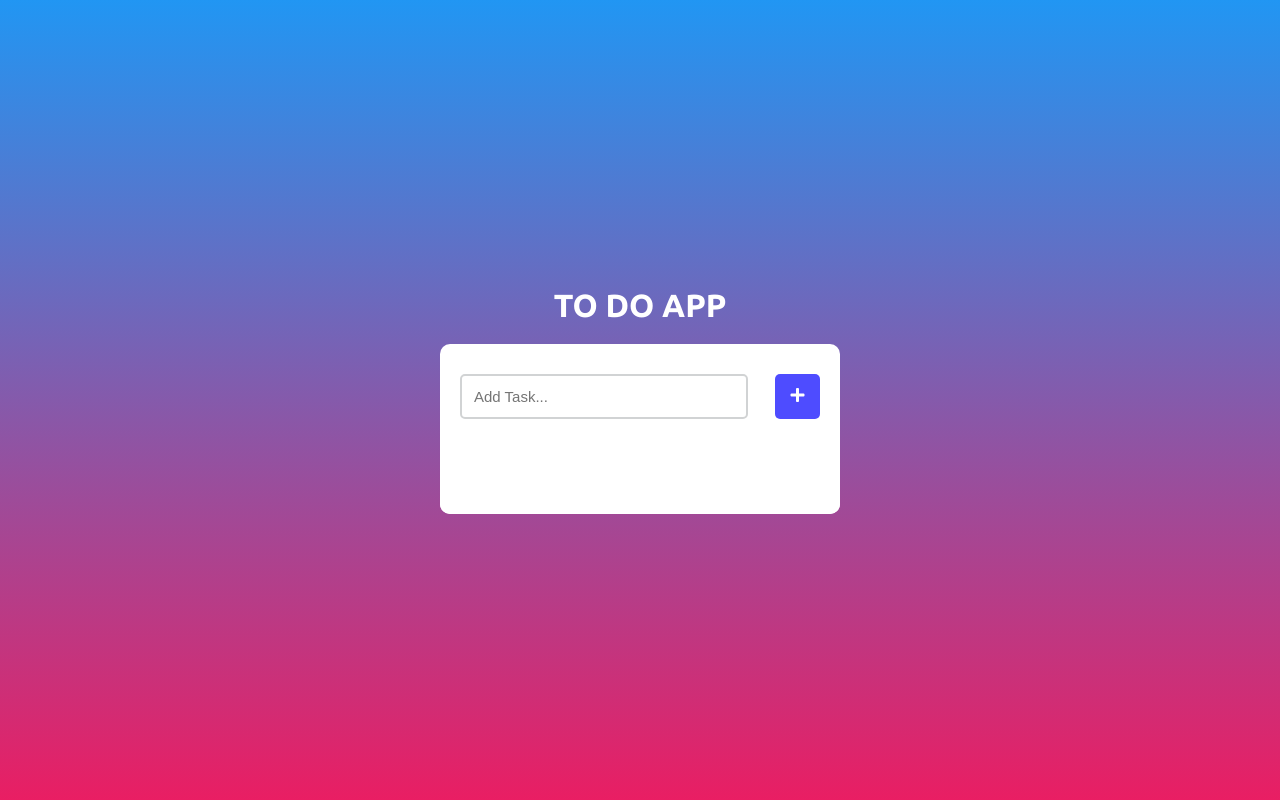
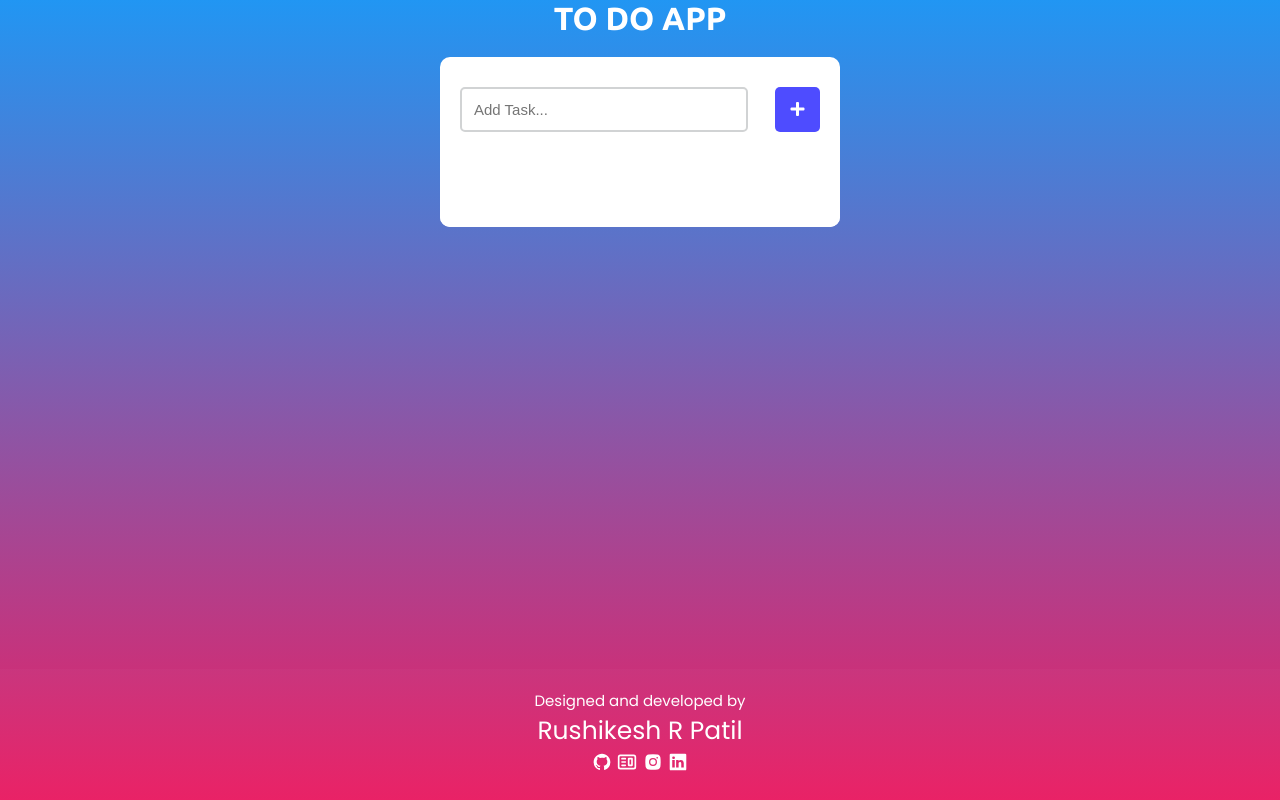
Before and after one commit to aero971/ToDo-JS, a plain HTML site: page index.html in a window 1280 px wide. Drawn offline with Linux system fonts and the light colour scheme.

Commit message:
Update index.html

```diff
--- a/index.html
+++ b/index.html
@@ -24,6 +24,7 @@
     margin: 0;
     box-sizing: border-box;
 }
+
 
 body {
     height: 100vh;
@@ -139,6 +140,47 @@ h1 {
     font-family: 'Ubuntu', sans-serif;
 }
 
+.sig{
+  font-family: "Poppins", sans-serif;
+  font-size: 15px;
+  font-weight: 100;
+}
+.nm{
+  font-family: "Poppins", sans-serif;
+  font-size: 25px;
+  font-weight: 500;
+
+}
+.social{
+  font-size: 18px;
+}
+a{
+  text-decoration: none;
+  color: #fff;
+  cursor: pointer;
+  font-size: 20px;
+}
+a:hover{
+    color: #419ef0;
+}
+body {
+    min-height: 100vh;
+    margin: 0;
+    display: flex;
+    flex-direction: column;
+}
+
+
+
+.ft {
+    margin-top: auto;
+
+    background-color: rgba(255, 255, 255, 0.02);
+    padding: 20px;
+    text-align: center;
+    width: 100%;
+    color: white;
+}
     </style>
 
     <title>Todo APP</title>
@@ -156,6 +198,36 @@ h1 {
         </div>
         <div id="tasks"></div>
     </div>
+
+    <div class="ft">
+        <footer>
+          <div class="sig">
+          Designed and developed by<br>
+        </div>
+          <div class="nm">
+          Rushikesh R Patil<br>
+        </div>
+          <div class="social">
+            <a href="https://github.com/aero971">
+                <svg xmlns="http://www.w3.org/2000/svg" width="1em" height="1em" viewBox="0 0 24 24"><path fill="currentColor" fill-rule="evenodd" d="M12 2C6.475 2 2 6.475 2 12a9.994 9.994 0 0 0 6.838 9.488c.5.087.687-.213.687-.476c0-.237-.013-1.024-.013-1.862c-2.512.463-3.162-.612-3.362-1.175c-.113-.288-.6-1.175-1.025-1.413c-.35-.187-.85-.65-.013-.662c.788-.013 1.35.725 1.538 1.025c.9 1.512 2.338 1.087 2.912.825c.088-.65.35-1.087.638-1.337c-2.225-.25-4.55-1.113-4.55-4.938c0-1.088.387-1.987 1.025-2.687c-.1-.25-.45-1.275.1-2.65c0 0 .837-.263 2.75 1.024a9.28 9.28 0 0 1 2.5-.337c.85 0 1.7.112 2.5.337c1.912-1.3 2.75-1.024 2.75-1.024c.55 1.375.2 2.4.1 2.65c.637.7 1.025 1.587 1.025 2.687c0 3.838-2.337 4.688-4.562 4.938c.362.312.675.912.675 1.85c0 1.337-.013 2.412-.013 2.75c0 .262.188.574.688.474A10.016 10.016 0 0 0 22 12c0-5.525-4.475-10-10-10"/></svg>
+            </a>
+
+            <a href="https://rushipatil99.netlify.app/">
+                <svg xmlns="http://www.w3.org/2000/svg" width="1em" height="1em" viewBox="0 0 24 24"><g fill="currentColor"><path fill-rule="evenodd" d="M14 7a1 1 0 0 0-1 1v8a1 1 0 0 0 1 1h4a1 1 0 0 0 1-1V8a1 1 0 0 0-1-1zm3 2h-2v6h2z" clip-rule="evenodd"/><path d="M6 7a1 1 0 0 0 0 2h4a1 1 0 1 0 0-2zm0 4a1 1 0 1 0 0 2h4a1 1 0 1 0 0-2zm-1 5a1 1 0 0 1 1-1h4a1 1 0 1 1 0 2H6a1 1 0 0 1-1-1"/><path fill-rule="evenodd" d="M4 3a3 3 0 0 0-3 3v12a3 3 0 0 0 3 3h16a3 3 0 0 0 3-3V6a3 3 0 0 0-3-3zm16 2H4a1 1 0 0 0-1 1v12a1 1 0 0 0 1 1h16a1 1 0 0 0 1-1V6a1 1 0 0 0-1-1" clip-rule="evenodd"/></g></svg>
+            </a>
+
+            <a href="https://www.instagram.com/being_varah_mihir?igsh=MXc1aWZ3dnoyYnJpNw==">
+              <svg xmlns="http://www.w3.org/2000/svg" width="1em" height="1em" viewBox="0 0 24 24"><path fill="currentColor" d="M12 8.75a3.25 3.25 0 1 0 0 6.5a3.25 3.25 0 0 0 0-6.5"/><path fill="currentColor" fill-rule="evenodd" d="M6.77 3.082a47.472 47.472 0 0 1 10.46 0c1.899.212 3.43 1.707 3.653 3.613a45.67 45.67 0 0 1 0 10.61c-.223 1.906-1.754 3.401-3.652 3.614a47.468 47.468 0 0 1-10.461 0c-1.899-.213-3.43-1.708-3.653-3.613a45.672 45.672 0 0 1 0-10.611C3.34 4.789 4.871 3.294 6.77 3.082M17 6a1 1 0 1 0 0 2a1 1 0 0 0 0-2m-9.75 6a4.75 4.75 0 1 1 9.5 0a4.75 4.75 0 0 1-9.5 0" clip-rule="evenodd"/></svg>      </a>
+
+            <a href="https://www.linkedin.com/in/rushi9999">
+              <svg xmlns="http://www.w3.org/2000/svg" width="1em" height="1em" viewBox="0 0 24 24"><path fill="currentColor" d="M20.47 2H3.53a1.45 1.45 0 0 0-1.47 1.43v17.14A1.45 1.45 0 0 0 3.53 22h16.94a1.45 1.45 0 0 0 1.47-1.43V3.43A1.45 1.45 0 0 0 20.47 2M8.09 18.74h-3v-9h3ZM6.59 8.48a1.56 1.56 0 1 1 0-3.12a1.57 1.57 0 1 1 0 3.12m12.32 10.26h-3v-4.83c0-1.21-.43-2-1.52-2A1.65 1.65 0 0 0 12.85 13a2 2 0 0 0-.1.73v5h-3v-9h3V11a3 3 0 0 1 2.71-1.5c2 0 3.45 1.29 3.45 4.06Z"/></svg>
+            </a>
+
+          </div>
+        </footer>
+      </div>
+
+
     <script>
        document.querySelector('#add').onclick = function () {
     if (document.querySelector('#newtask input').value.length == 0) {
```
